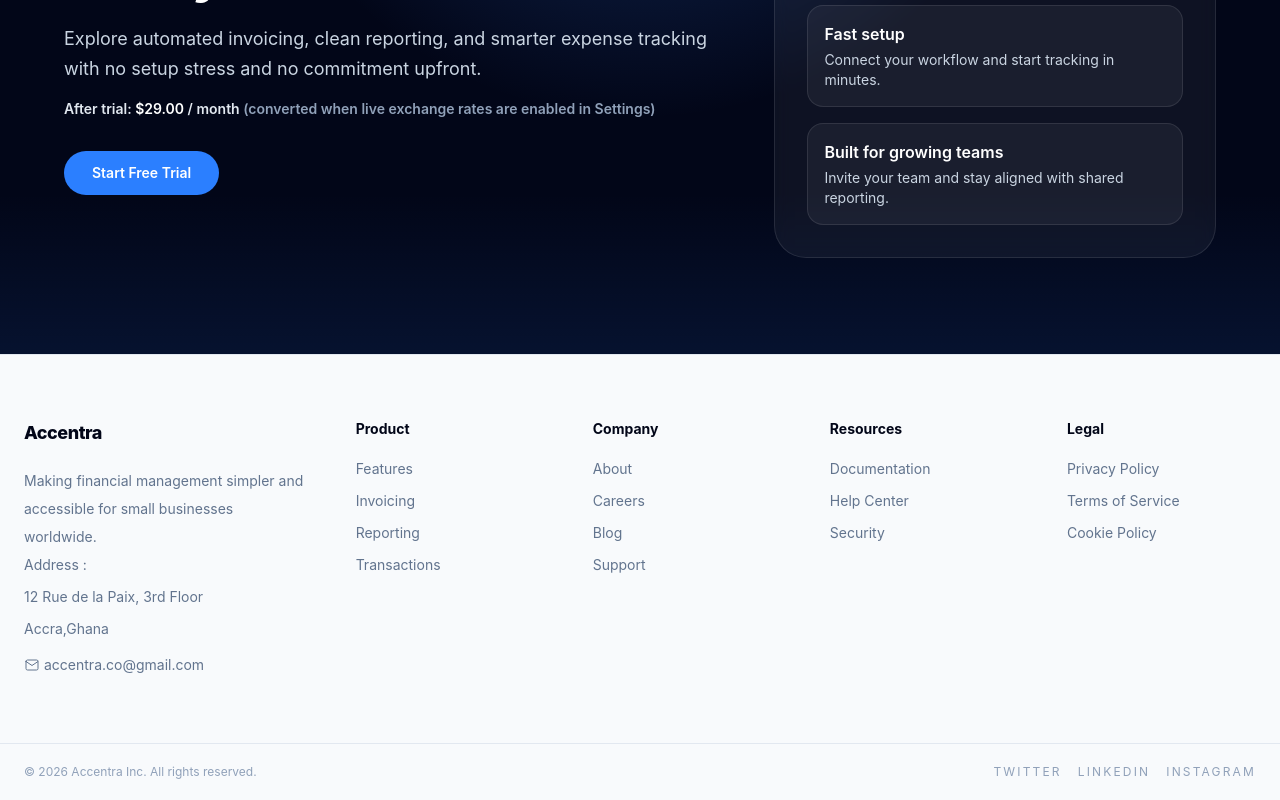
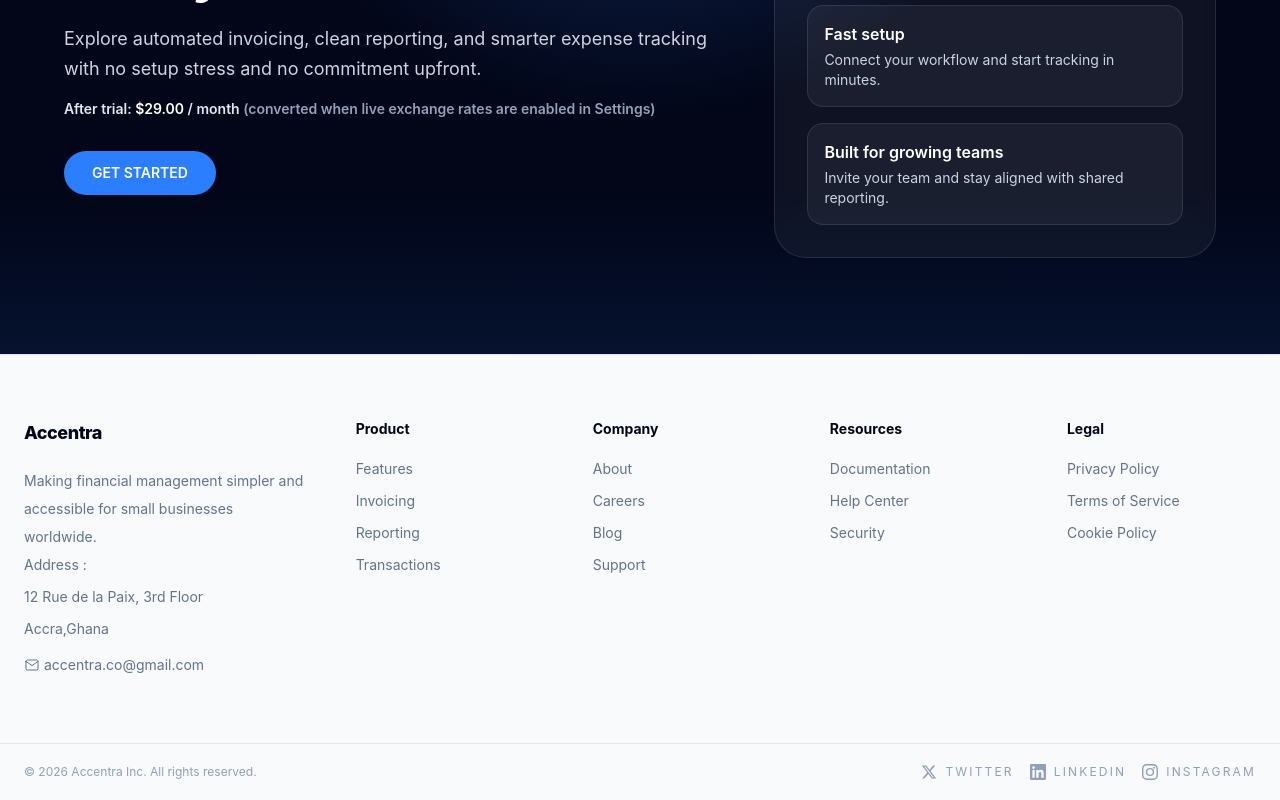
Before and after one commit to Blu-coder439/AccountsManagingSystem, a Vue app: page / in a window 1280 px wide. Shown: the part 3065-3865 px from the top of the page. Built offline with nearby package versions, Linux system fonts and the light colour scheme.

Commit message:
added icon

```diff
--- a/src/components/home/copyrightfooter.vue
+++ b/src/components/home/copyrightfooter.vue
@@ -4,10 +4,30 @@
             <p>&copy; 2026 Accentra Inc. All rights reserved.</p>
 
             <div class="flex flex-wrap items-center gap-4 uppercase tracking-[0.18em]">
-                <a href="#twitter" class="transition hover:text-blue-600">Twitter</a>
-                <a href="#linkedin" class="transition hover:text-blue-600">LinkedIn</a>
-                <a href="#instagram" class="transition hover:text-blue-600">Instagram</a>
-            </div>
+  <a href="#twitter" class="flex items-center gap-2 transition hover:text-blue-500">
+    <!-- X / Twitter -->
+    <svg xmlns="http://www.w3.org/2000/svg" class="w-4 h-4" viewBox="0 0 24 24" fill="currentColor">
+      <path d="M18.244 2.25h3.308l-7.227 8.26 8.502 11.24H16.17l-5.214-6.817L4.99 21.75H1.68l7.73-8.835L1.254 2.25H8.08l4.713 6.231zm-1.161 17.52h1.833L7.084 4.126H5.117z"/>
+    </svg>
+    Twitter
+  </a>
+
+  <a href="https://www.linkedin.com/company/minnova-technology/" class="flex items-center gap-2 transition hover:text-blue-600">
+    <!-- LinkedIn -->
+    <svg xmlns="http://www.w3.org/2000/svg" class="w-4 h-4" viewBox="0 0 24 24" fill="currentColor">
+      <path d="M20.447 20.452h-3.554v-5.569c0-1.328-.027-3.037-1.852-3.037-1.853 0-2.136 1.445-2.136 2.939v5.667H9.351V9h3.414v1.561h.046c.477-.9 1.637-1.85 3.37-1.85 3.601 0 4.267 2.37 4.267 5.455v6.286zM5.337 7.433a2.062 2.062 0 0 1-2.063-2.065 2.064 2.064 0 1 1 2.063 2.065zm1.782 13.019H3.555V9h3.564v11.452zM22.225 0H1.771C.792 0 0 .774 0 1.729v20.542C0 23.227.792 24 1.771 24h20.451C23.2 24 24 23.227 24 22.271V1.729C24 .774 23.2 0 22.222 0h.003z"/>
+    </svg>
+    LinkedIn
+  </a>
+
+  <a href="#instagram" class="flex items-center gap-2 transition hover:text-pink-500">
+    <!-- Instagram -->
+    <svg xmlns="http://www.w3.org/2000/svg" class="w-4 h-4" viewBox="0 0 24 24" fill="currentColor">
+      <path d="M12 2.163c3.204 0 3.584.012 4.85.07 3.252.148 4.771 1.691 4.919 4.919.058 1.265.069 1.645.069 4.849 0 3.205-.012 3.584-.069 4.849-.149 3.225-1.664 4.771-4.919 4.919-1.266.058-1.644.07-4.85.07-3.204 0-3.584-.012-4.849-.07-3.26-.149-4.771-1.699-4.919-4.92-.058-1.265-.07-1.644-.07-4.849 0-3.204.013-3.583.07-4.849.149-3.227 1.664-4.771 4.919-4.919 1.266-.057 1.645-.069 4.849-.069zm0-2.163c-3.259 0-3.667.014-4.947.072-4.358.2-6.78 2.618-6.98 6.98-.059 1.281-.073 1.689-.073 4.948 0 3.259.014 3.668.072 4.948.2 4.358 2.618 6.78 6.98 6.98 1.281.058 1.689.072 4.948.072 3.259 0 3.668-.014 4.948-.072 4.354-.2 6.782-2.618 6.979-6.98.059-1.28.073-1.689.073-4.948 0-3.259-.014-3.667-.072-4.947-.196-4.354-2.617-6.78-6.979-6.98-1.281-.059-1.69-.073-4.949-.073zm0 5.838a6.162 6.162 0 1 0 0 12.324 6.162 6.162 0 0 0 0-12.324zM12 16a4 4 0 1 1 0-8 4 4 0 0 1 0 8zm6.406-11.845a1.44 1.44 0 1 0 0 2.881 1.44 1.44 0 0 0 0-2.881z"/>
+    </svg>
+    Instagram
+  </a>
+</div>
         </div>
     </footer>
 </template>
--- a/src/components/home/trialbox.vue
+++ b/src/components/home/trialbox.vue
@@ -22,7 +22,7 @@
                     <button
                         class="rounded-full bg-blue-500 px-7 py-3 text-sm font-semibold text-white transition hover:bg-blue-400"
                     >
-                        Start Free Trial
+                        GET STARTED
                     </button>
 
                 </div>
```
